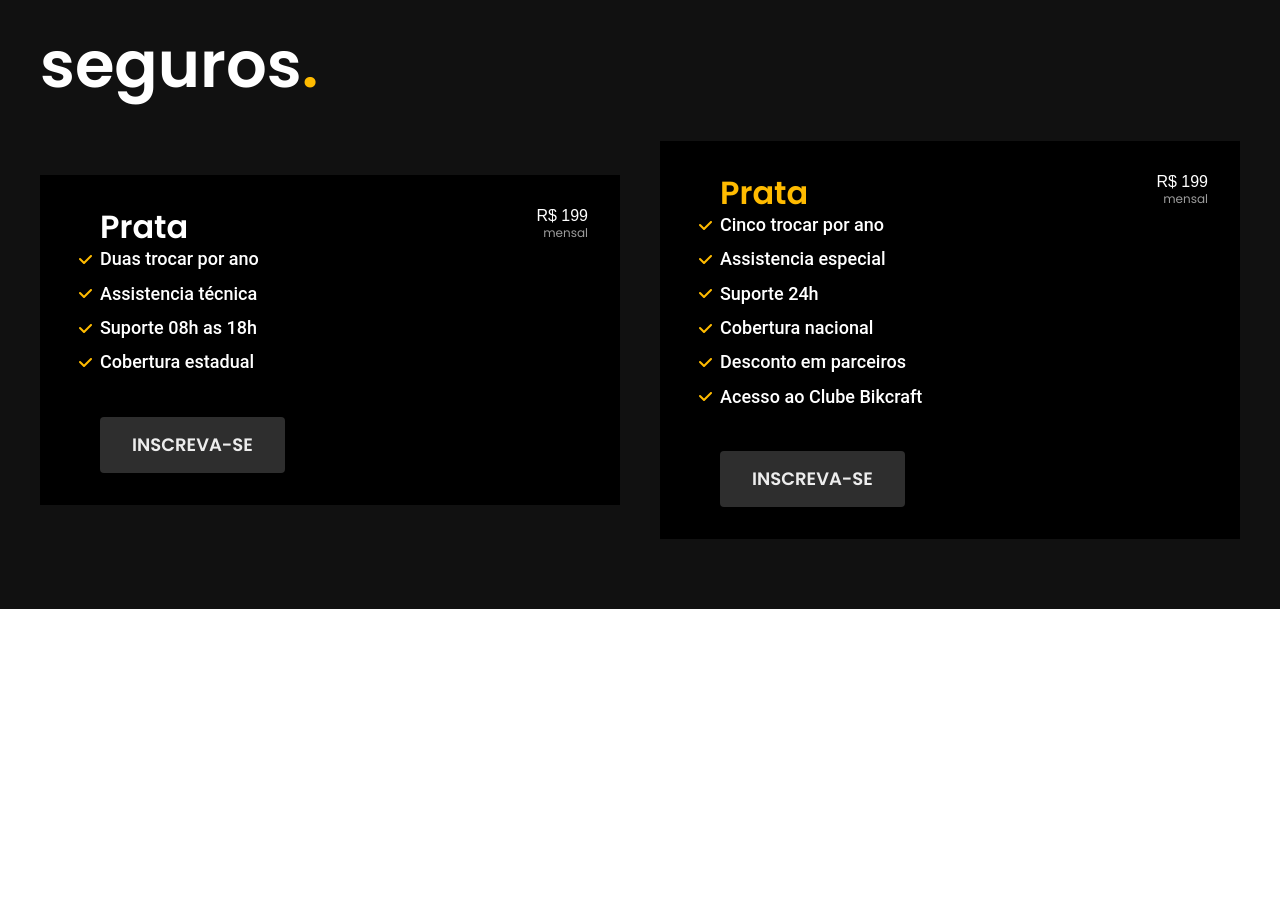
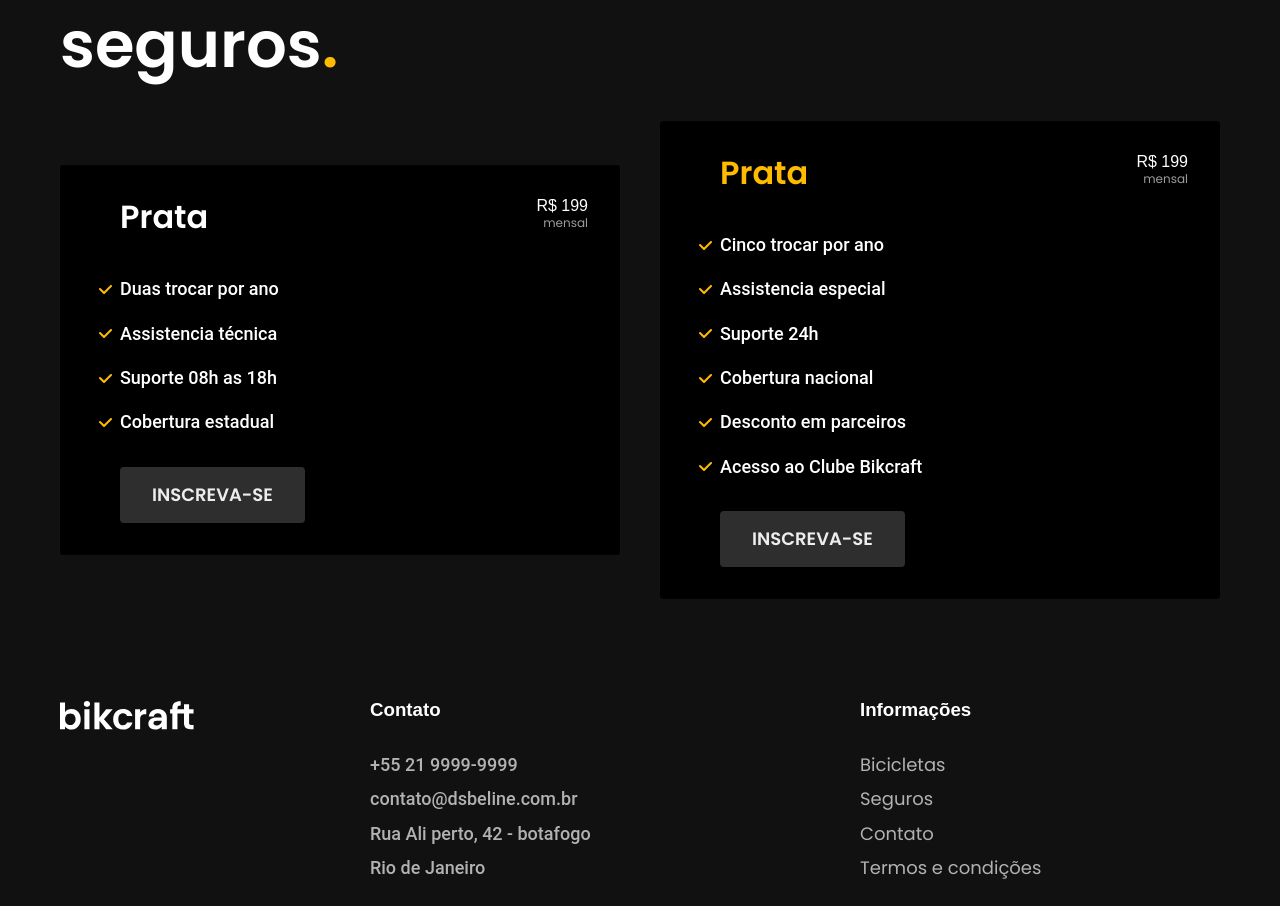
Before and after one commit to CaosSemFim/Bikcraft, a plain HTML site: page index.html in a window 1280 px wide. Shown: the part 3913-4819 px from the top of the page. Drawn offline with Linux system fonts and the light colour scheme.

Commit message:
home finalizado

```diff
--- /dev/null
+++ b/css/global/footer.css
@@ -0,0 +1,42 @@
+.footer-bg{
+    width: 100%;
+    background: var(--cor-11)
+}
+
+.footer{
+    display: grid;
+    grid-template-columns: 3fr 5fr 4fr;
+    gap: 40px;
+    padding: 40px;
+}
+
+.footer h3{
+    margin-bottom: 32px;
+}
+
+.footer ul{
+    margin-bottom: 32px;
+}
+
+.footer li{
+    margin-bottom: 10px;
+}
+
+.footer-redes{
+    display: flex;
+    gap: 32px;
+}
+
+@media(max-width: 800px){
+    .footer {
+        grid-template-columns: 1fr 1fr;
+        word-break: break-all;
+    }
+
+    .footer li{
+        font-size: clamp(13px, 4vw, 24px);
+    }
+    .bikfooter{
+        display: none;
+    }
+}
--- a/css/global/global.css
+++ b/css/global/global.css
@@ -33,3 +33,13 @@ img {
 img[src$=".jpg"] {
   border-radius: 4px;
 }
+
+
+@media(max-width: 250px){
+  body {
+    word-wrap: break-word;
+      white-space: normal;
+      overflow-wrap: break-word; /* Quebra de palavras longas */
+      word-wrap: break-word; /* Compatibilidade com versões mais antigas */
+  }
+}
--- a/css/home/depoimentos.css
+++ b/css/home/depoimentos.css
@@ -60,9 +60,9 @@
     }
 }
 
-@media(max-width:400px){
+@media(max-width:500px){
     .depoimento p::before,
-.depoimento p::after {
-    content: none;
+    .depoimento p::after {
+    display: none;
 }
 }
--- a/css/home/seguros.css
+++ b/css/home/seguros.css
@@ -1,36 +1,39 @@
 .seguros-bg{
     background-color: var(--cor-11);
-
 }
 
-.seguros-container{
-    max-width: 1200px;
-    margin: 0 auto;
+.seguros {
+
+    padding-top: 60px;
+    padding-bottom: 60px;
     display: grid;
     grid-template-columns: 1fr 1fr;
+    gap: 40px;
     align-items: center;
-    gap: 40px;
-    padding: 30px;
-
-
 }
 
-.seguros-container h2{
+#seguros .seguros {
+    padding-top: 0px;
+  }
+
+  .seguros h2 {
     grid-column: 1/-1;
-    margin-top: 50px;
-}
+  }
 
-.seguros-item {
+.seguros-item{
     background-color: var(--cor-12);
     padding: 32px 32px 32px 60px;
     display: grid;
     grid-template-columns: 1fr auto;
-    margin-bottom: 40px
+    border-radius: 4px;
+  }
+
+  .seguros-item h3 {
+    margin-bottom: 40px;
   }
 
 
-
-.seguros-item span {
+  .seguros-item span {
     grid-column: 2;
     display: block;
     text-align: right;
@@ -39,29 +42,41 @@
 
 .seguros-item ul{
     grid-column: 1/-1;
-    position: relative;
     margin-bottom: 32px;
-
 }
 
-.seguros-item ul li{
+.seguros-item li {
     display: flex;
     align-items: center;
-    margin-bottom: 10px;
+    position: relative;
 }
 
-.seguros-item ul li::before{
+.seguros-item li + li {
+    margin-top: 20px;
+}
+
+.seguros-item li::before{
 content: "";
 display: inline-block;
 width: 13px;
 height: 9px;
-background-image: url(/img/icones/lista.svg);
+background-image: url("../../img/icones/lista.svg");
 position: absolute;
 left: -21px;
 }
 
+
+
+.seguros-item a {
+    grid-column: 1/-1;
+}
+
 @media(max-width: 800px){
-    .seguros-container{
+    .seguros{
         grid-template-columns: 1fr;
+        overflow-wrap: break-word; /* Quebra de palavras longas */
+        word-wrap: break-word;
     }
+
+
 }
--- a/css/style.css
+++ b/css/style.css
@@ -3,6 +3,7 @@
 @import "./utilidades/cores.css";
 
 @import "./global/header.css";
+@import "./global/footer.css";
 
 /* Utilidades */
 @import "./utilidades/componentes.css";
--- a/index.html
+++ b/index.html
@@ -129,7 +129,7 @@
   </section>
 
   <article class="seguros-bg">
-    <div class="seguros-container">
+    <div class="seguros container">
       <h2 class="font-1-xxl cor-0">seguros<span class="cor-p1">.</span></h2>
       <div class="seguros-item">
         <h3 class="font-1-xl cor-0">Prata</h3>
@@ -160,9 +160,36 @@
   </article>
 
   <footer class="footer-bg">
-    <div class="footer container"></div>
+    <div class="footer container">
+      <img class="bikfooter" src="./img/bikcraft.svg" alt="Bikcraft">
+    <div class=footer-contato>
+      <h3 class="font-2-1-b cor-0">Contato</h3>
+      <ul class="font-2-m cor-5">
+        <li><a href="tel:+55419999999999">+55 21 9999-9999</a></li>
+        <li><a href="mailto:contato@bikcraft.com">contato@dsbeline.com.br</a></li>
+        <li>Rua Ali perto, 42 - botafogo</li>
+        <li>Rio de Janeiro</li>
+      </ul>
+       <div class="footer-redes">
+         <a href="./"><img src="./img/redes/instagram.svg" alt="instagram"></a>
+         <a href="./"><img src="./img/redes/facebook.svg"  alt="facebook"></a>
+         <a href="./"><img src="./img/redes/youtube.svg"   alt="youtube"></a>
+       </div>
+      </div>
+
+     <div class="footer-informacoes">
+      <h3 class="font-2-1-b cor-0">Informações</h3>
+      <nav>
+        <ul class="font-1-m cor-5">
+          <li><a href="./bicicletas.html">Bicicletas</a></li>
+          <li><a href="./seguros.html">Seguros</a></li>
+          <li><a href="./contato.html">Contato</a></li>
+          <li><a href="./termos.html">Termos e condições</a></li>
+        </ul>
+      </nav>
+     <p class="font-2-m cor-6">Bikcraft com alguns direitos reservados</p>
+    </div>
   </footer>
-
 </body>
 
 </html>
```
Also changed, not shown: bicicletas.html (added, +30 -0 lines).
